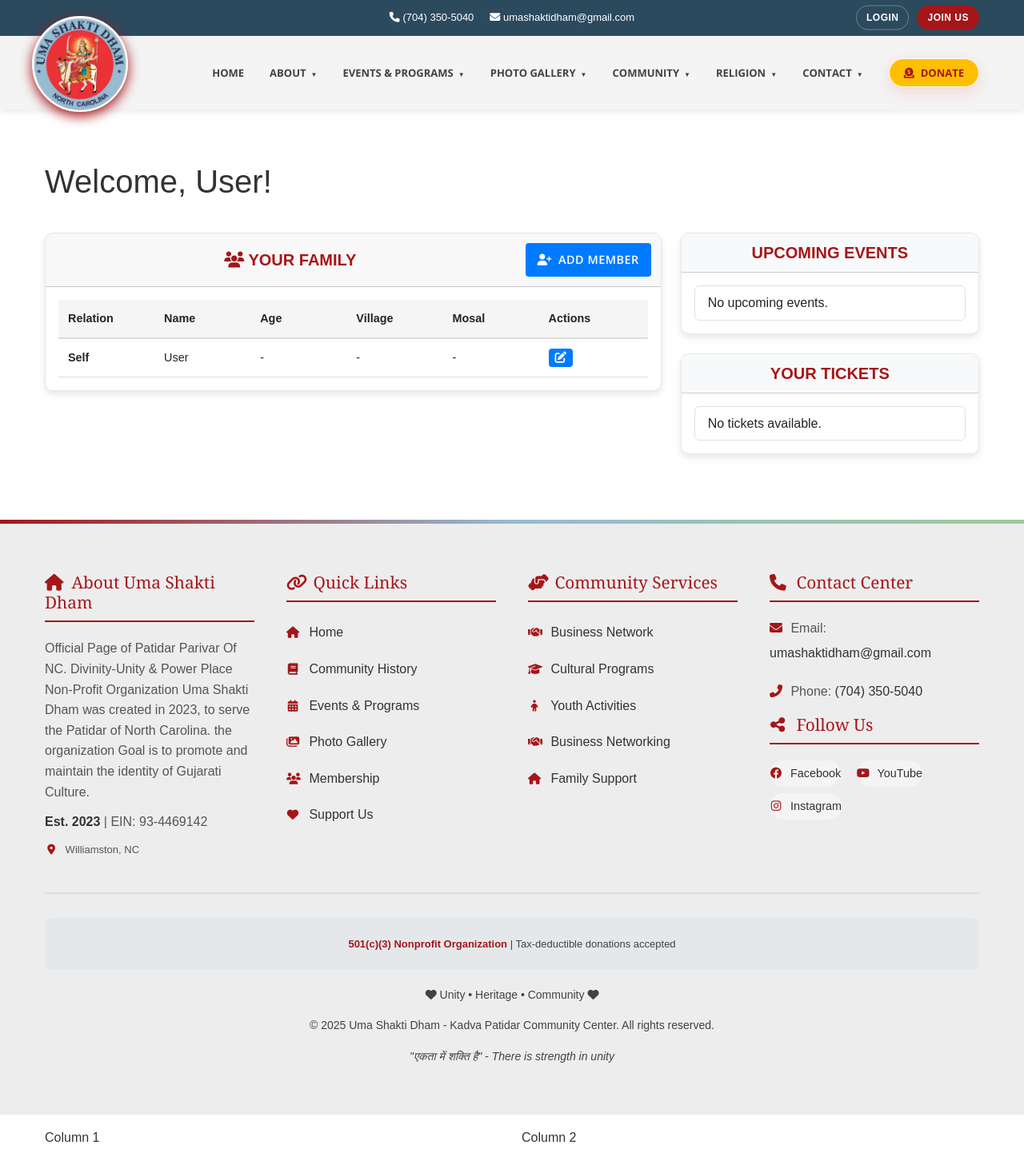
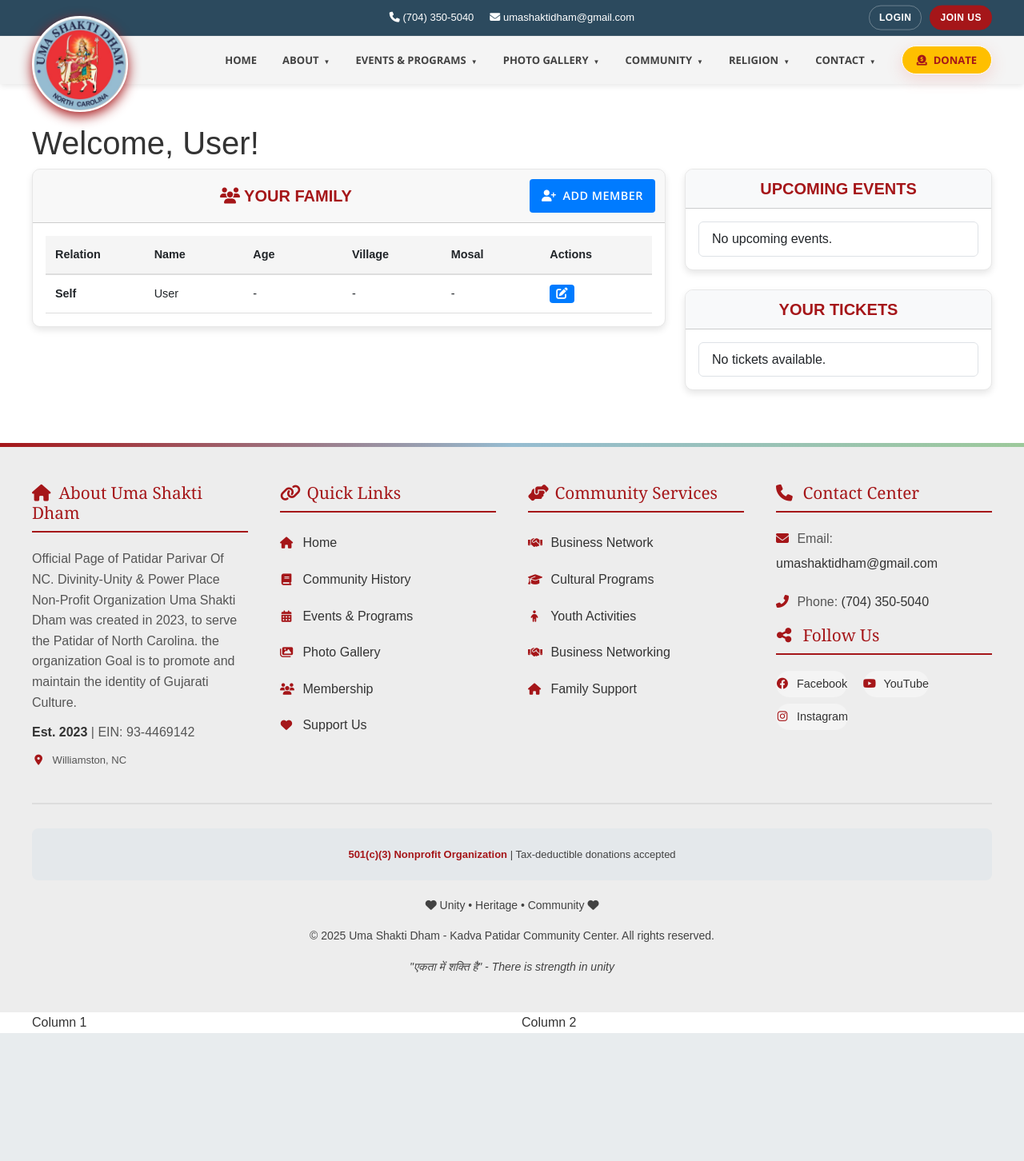
Before and after one commit to ambesys/umashaktidham.org, a PHP site: template src/Views/dashboard/index.php in a window 1280 px wide. Shown: the whole page at 80% size. After the commit the page ends 1292 px from the top, so only its background shows below. Run offline with PHP 8.4, Linux system fonts and the light colour scheme; the template is opened without the code that fills it, so the values that code supplies are empty.

Commit message:
Remove padding from container in index.php for improved layout consistency

```diff
--- a/src/Views/dashboard/index.php
+++ b/src/Views/dashboard/index.php
@@ -15,10 +15,6 @@
     }
 
     .card-body {
-        padding: 1rem;
-    }
-
-    .container {
         padding: 1rem;
     }
 
```
